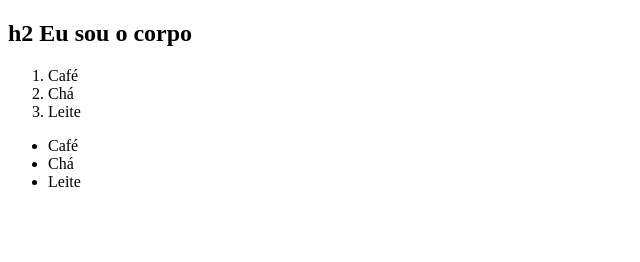
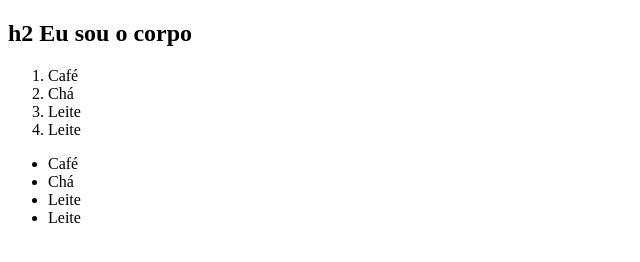
Before and after one commit to marciocari/devweekgit.github.io, a plain HTML site: page index.html in a window 1280 px wide. Shown: the part 46-308 px from the top of the page, without its empty margins (0-640 px from the left). Drawn offline with Linux system fonts and the light colour scheme.

Commit message:
feature: index.html (#2)

```diff
--- a/index.html
+++ b/index.html
@@ -9,11 +9,13 @@
       <li>Café</li>
       <li>Chá</li>
       <li>Leite</li>
+      <li>Leite</li>
     </ol>
     <ul>
       <li>Café</li>
       <li>Chá</li>
       <li>Leite</li>
+      <li>Leite</li>
     </ul>
   </body>
 </html>
```
